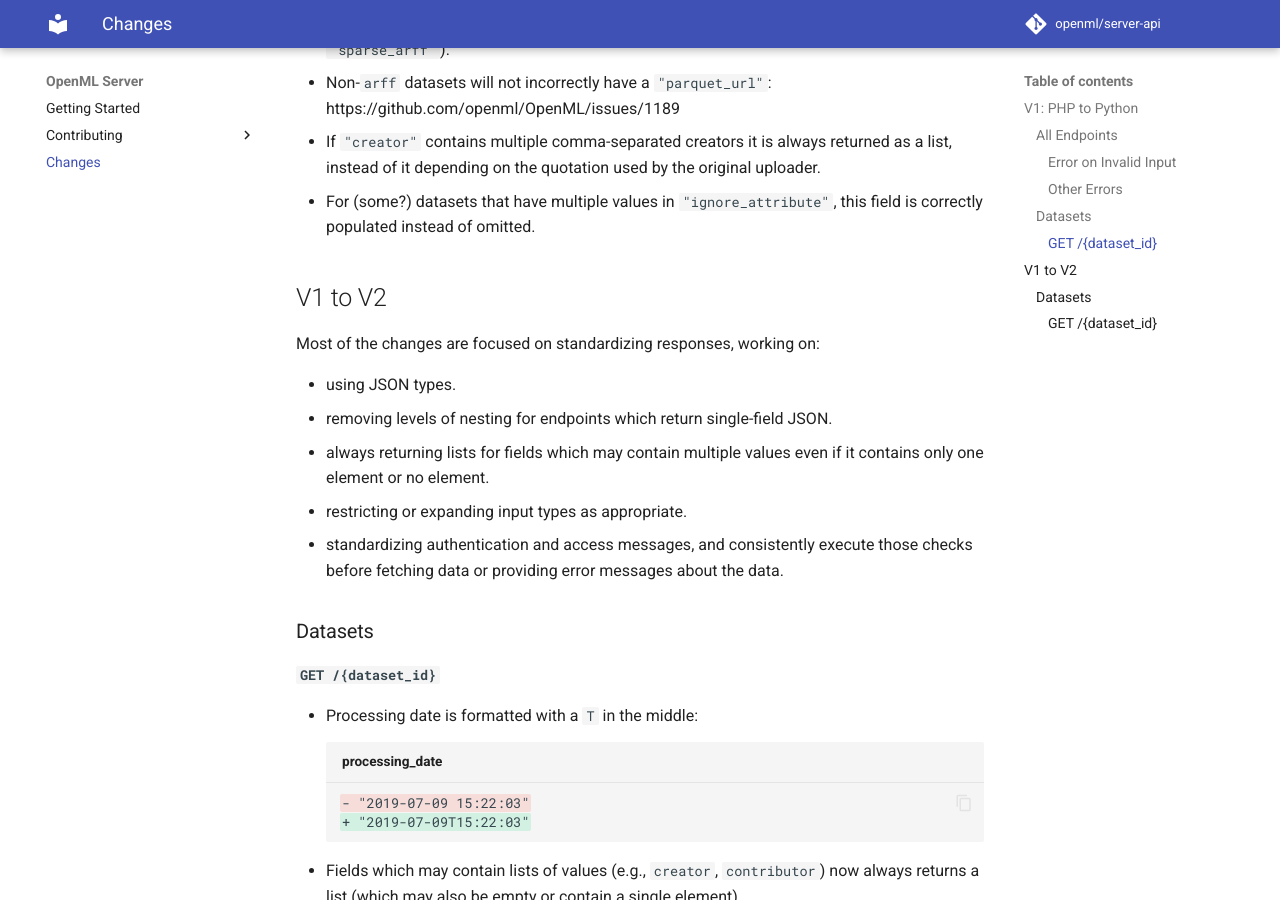
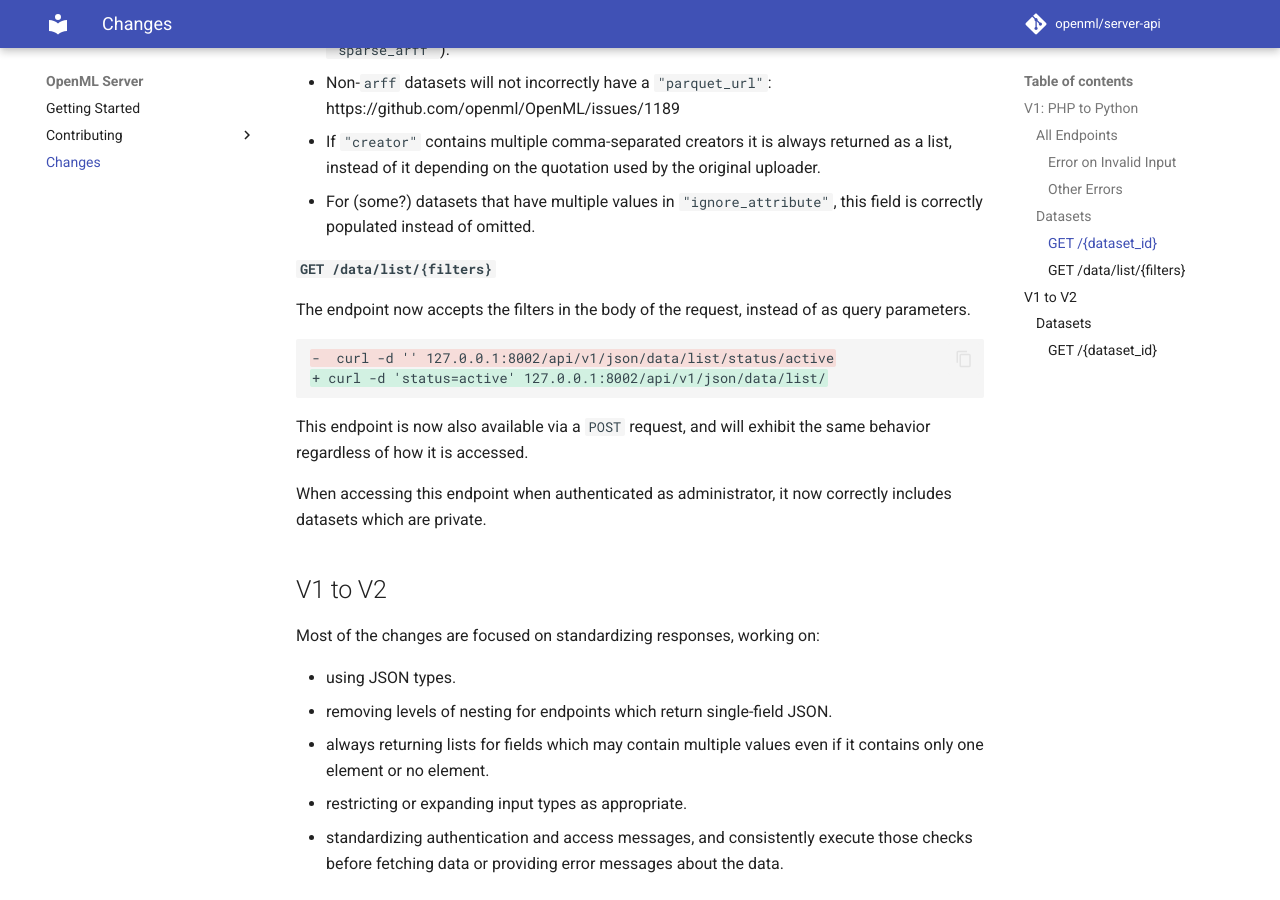
Before and after one commit to openml/server-api, an MkDocs documentation site: the page built from docs/migration.md, in a window 1280 px wide and 900 px high, scrolled down 1859 px. Built offline with MkDocs 1.6.1 and Material for MkDocs 9.7.7, drawn with Linux system fonts in a browser that asks for light colours; comment, search, counter and statistics services are not loaded.

Commit message:
Add visiblity filters based on authentication

````diff
--- a/docs/migration.md
+++ b/docs/migration.md
@@ -78,6 +78,19 @@ Python-V1 will always return JSON.
    is correctly populated instead of omitted.
 
 
+#### `GET /data/list/{filters}`
+
+The endpoint now accepts the filters in the body of the request, instead of as query parameters.
+```diff
+-  curl -d '' 127.0.0.1:8002/api/v1/json/data/list/status/active
++ curl -d 'status=active' 127.0.0.1:8002/api/v1/json/data/list/
+```
+This endpoint is now also available via a `POST` request, and will exhibit the same behavior
+regardless of how it is accessed.
+
+When accessing this endpoint when authenticated as administrator, it now correctly
+includes datasets which are private.
+
 ## V1 to V2
 Most of the changes are focused on standardizing responses, working on:
 
````
Also changed, not shown: 2 other files.
